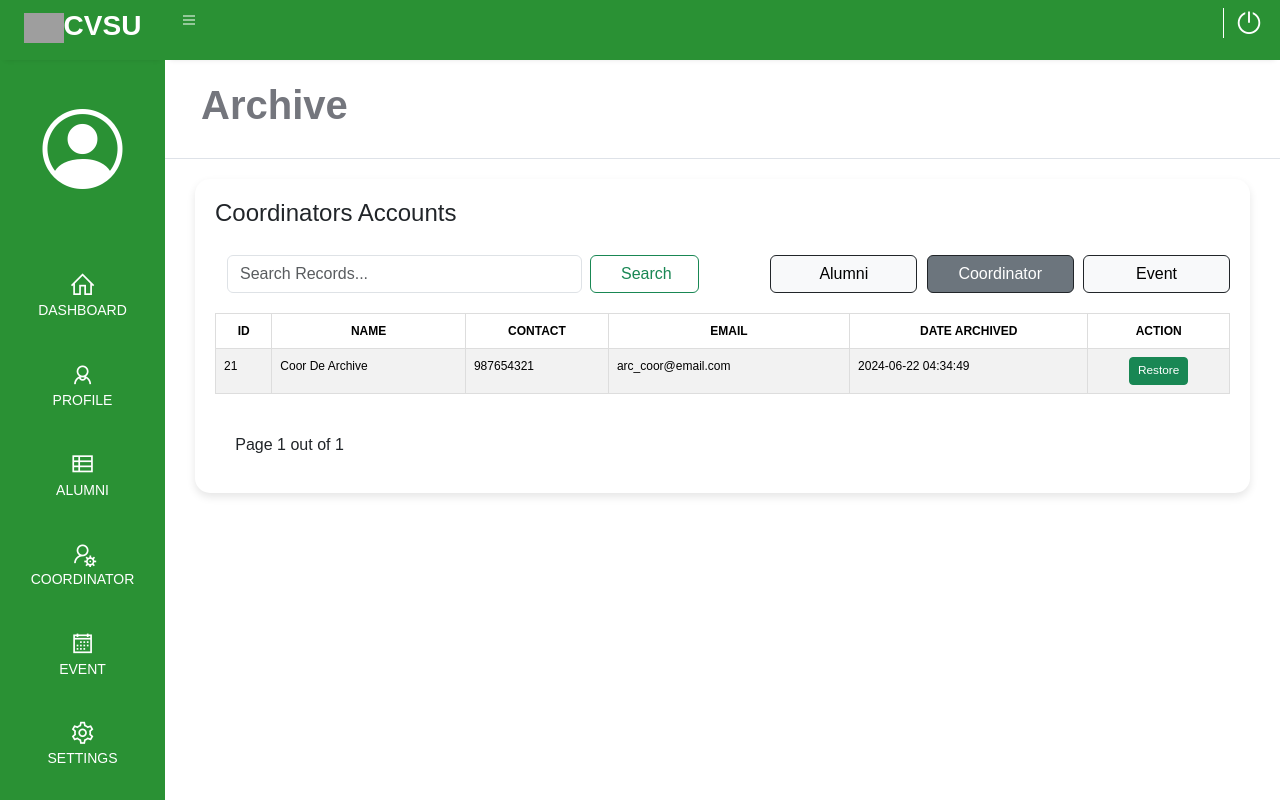
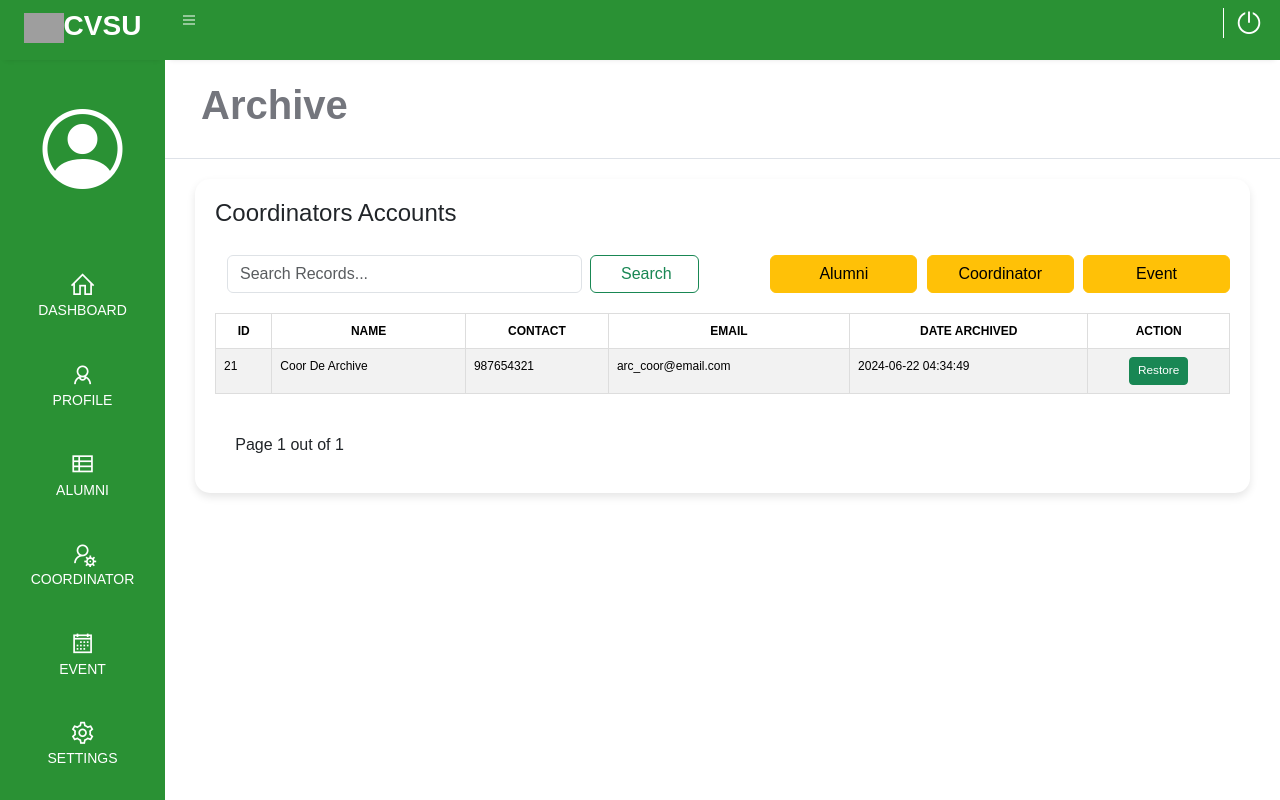
Before and after one commit to L-iVANS/ITEC75A-ALUMNI-MANAGEMENT-SYSTEM, a PHP site: page /coor_archive.php in a window 1280 px wide. Run offline with PHP 8.4, Linux system fonts and the light colour scheme; the visitor is signed in with stand-in values (Sample User, id 1); data comes from the database, SQL or seed files in the repository; data that the repository does not hold is empty; some libraries are stand-ins or nearby versions; grey boxes are pictures that could not be loaded.

Commit message:
change 3

```diff
--- a/Project - Final (PHP)/adminPage/archive/alumni_archive.php
+++ b/Project - Final (PHP)/adminPage/archive/alumni_archive.php
@@ -343,9 +343,9 @@ if (isset($_GET['ide'])) {
                             </div>
                             <div class="col" style="text-align: end;">
                                 <div class="add-button">
-                                    <a class='btn btn-secondary border border-dark' href='./alumni_archive.php' style="padding-left: 48px; padding-right: 48px; margin-right: 1%;">Alumni</a>
-                                    <a class='btn btn-light border border-dark' href='./coor_archive.php' style="padding-left: 30.7px; padding-right: 30.7px; margin-right: 1%;">Coordinator</a>
-                                    <a class='btn btn-light border border-dark' href='./event_archive.php' style="padding-left: 52px; padding-right: 52px;">Event</a>
+                                    <a class='btn btn-warning border border-warning btn active" data-bs-toggle="button" aria-pressed="true"' href='./alumni_archive.php' style="padding-left: 48px; padding-right: 48px; margin-right: 1%;">Alumni</a>
+                                    <a class='btn btn-warning border border-warning' href='./coor_archive.php' style="padding-left: 30.7px; padding-right: 30.7px; margin-right: 1%;">Coordinator</a>
+                                    <a class='btn btn-warning border border-warning' href='./event_archive.php' style="padding-left: 52px; padding-right: 52px;">Event</a>
                                 </div>
                             </div>
                         </div>
--- a/Project - Final (PHP)/adminPage/archive/coor_archive.php
+++ b/Project - Final (PHP)/adminPage/archive/coor_archive.php
@@ -337,10 +337,10 @@ if (isset($_GET['ide'])) {
                                 </div>
                             </div>
                             <div class="col" style="text-align: end;">
-                                <div class="add-button" >
-                                    <a class='btn btn-light border border-dark' href='./alumni_archive.php' style="padding-left: 48px; padding-right: 48px; margin-right: 1%;">Alumni</a>
-                                    <a class='btn btn-secondary border border-dark' href='./coor_archive.php' style="padding-left: 30.7px; padding-right: 30.7px; margin-right: 1%;">Coordinator</a>
-                                    <a class='btn btn-light border border-dark' href='./event_archive.php' style="padding-left: 52px; padding-right: 52px;">Event</a>
+                                <div class="add-button">
+                                    <a class='btn btn-warning border border-warning btn active" data-bs-toggle="button" aria-pressed="true"' href='./alumni_archive.php' style="padding-left: 48px; padding-right: 48px; margin-right: 1%;">Alumni</a>
+                                    <a class='btn btn-warning border border-warning' href='./coor_archive.php' style="padding-left: 30.7px; padding-right: 30.7px; margin-right: 1%;">Coordinator</a>
+                                    <a class='btn btn-warning border border-warning' href='./event_archive.php' style="padding-left: 52px; padding-right: 52px;">Event</a>
                                 </div>
                             </div>
                         </div>
```
Also changed, not shown: Project - Final (PHP)/adminPage/archive/event_archive.php (+5 -7 lines).
